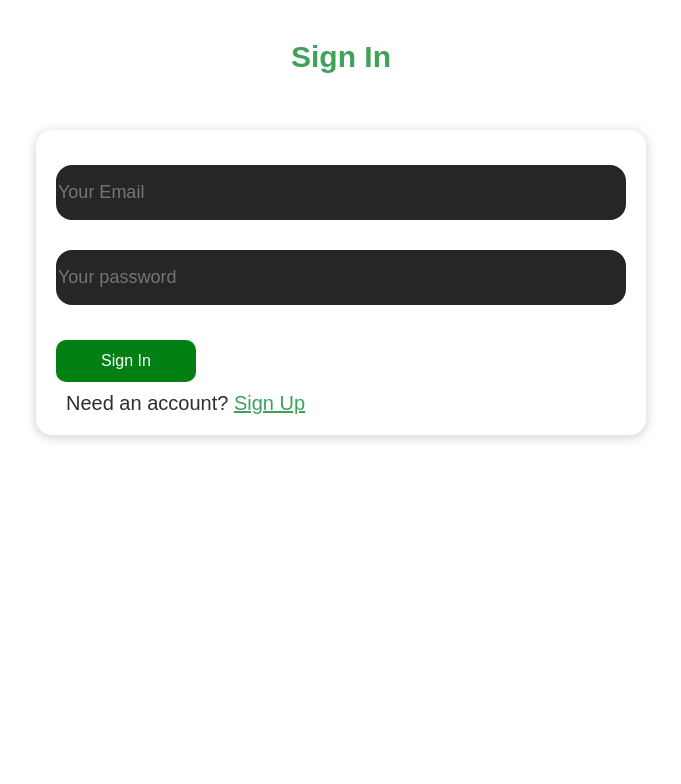
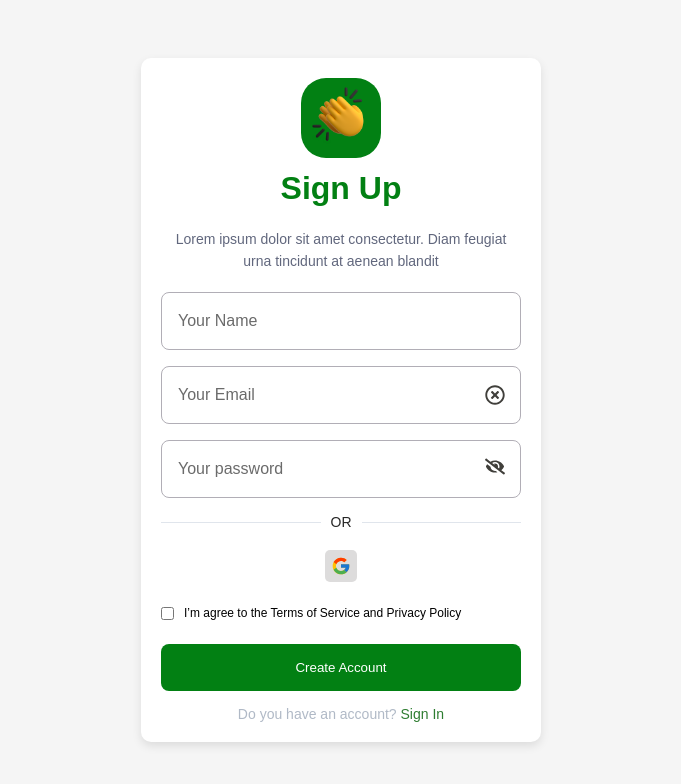
Before and after one commit to skillhataccelerator9team9/skillSwap, a React (Create React App) app in the folder client/skillswap-ui/: page / in a window 1280 px wide. Both pictures are taken after a click on the button "Sign In". Shown: the top 784 px of the page, without its empty margins (299-980 px from the left). Built offline with nearby package versions, Linux system fonts and the light colour scheme; no server answers; the HTML template or start-up script is replaced by a standard one.

Commit message:
sign up page according to design

```diff
--- a/client/skillswap-ui/src/components/Login.jsx
+++ b/client/skillswap-ui/src/components/Login.jsx
@@ -1,7 +1,11 @@
 import React, { useState, useEffect } from 'react';
 import axios from "axios";
 import { useNavigate, useLocation } from 'react-router-dom';
-// import Cookies from 'js-cookie';
+
+
+import { FaEye, FaEyeSlash, FaRegTimesCircle } from 'react-icons/fa';
+import { FcGoogle } from "react-icons/fc";
+import clapsImage from '../assets/claps.png';
 
 import '../styles/login.css'
 import { useUser } from './UserContext';
@@ -23,6 +27,16 @@ const Login = () => {
   const [message2, setMessage2] = useState('Sign In');
   //const [message3, setMessage3] = useState('successfully_signin');
   const navigate = useNavigate();  // Hook for navigation
+
+  const [isPasswordVisible, setIsPasswordVisible] = useState(false);
+  const togglePasswordVisibility = () => {
+    setIsPasswordVisible(!isPasswordVisible);
+  };
+
+  const handleClearEmail = () => {
+    setEmail(''); // Clear the email state
+  };
+
 
   // Use the passed state to set the initial form mode
   useEffect(() => {
@@ -138,60 +152,146 @@ const Login = () => {
     }
   };
 
+
+
   return (
-    <div className='login'>
+    // <div className='login'>
 
-      <div className="secContainer container grid">
+    //   <div className="secContainer container grid">
 
-        <div className="loginTitle">
-          <h1>{buttonName}</h1>
+    //     <div className="loginTitle">
+    //       <h1>{buttonName}</h1>
+    //     </div>
+
+    //     <div className="loginForm">
+    //       <form className="login-Form" onSubmit={loginFunction}>
+    //         {buttonName === "Sign In" ? <div></div> : <input
+    //           className="loginInput"
+    //           type="text"
+    //           name="name"
+    //           value={username}
+    //           placeholder="Your Name" required
+    //           onChange={(e) => setUsername(e.target.value)}
+    //         />
+    //         }
+    //         <input
+    //           className="loginInput"
+    //           type="email"
+    //           name="email"
+    //           value={email}
+    //           placeholder="Your Email" required
+    //           onChange={(e) => setEmail(e.target.value)}
+    //         />
+    //         <input
+    //           className="loginInput"
+    //           type="password"
+    //           name="password"
+    //           value={password}
+    //           placeholder="Your password" required
+    //           onChange={(e) => setPassword(e.target.value)}
+    //         />
+    //         <div className="buttonAndStatus">
+    //           <button
+    //             className="btn btn1"
+    //             type="text"
+    //           >
+    //             {buttonName}
+    //           </button>
+
+    //         </div>
+
+    //         <h2 className="message" >
+
+    //           {message1} <span className="messageLogin" onClick={switchLogin}>{message2}</span>
+    //         </h2>
+    //       </form>
+    //     </div>
+    //   </div>
+
+    // </div>
+
+    <div className="signup-container">
+      <div className="signup-frame">
+        {/* Claps Image */}
+        <div className="claps-image-wrapper">
+          <img src={clapsImage} alt="Claps" className="claps-image" />
         </div>
 
-        <div className="loginForm">
-          <form className="login-Form" onSubmit={loginFunction}>
-            {buttonName === "Sign In" ? <div></div> : <input
-              className="loginInput"
+        {/* Sign Up Heading */}
+        <div className="signup-heading">
+          <h1 className="signup-title">Sign Up</h1>
+          <p className="signup-subtitle">
+            Lorem ipsum dolor sit amet consectetur. Diam feugiat urna tincidunt at aenean blandit
+          </p>
+        </div>
+
+        <div className="input-wrapper">
+          <input
             type="text"
-              name="name"
+            className="input-field"
             value={username}
             placeholder="Your Name" required
             onChange={(e) => setUsername(e.target.value)}
           />
-            }
+          {/* No icon for Full Name */}
+        </div>
+
+        <div className="input-wrapper">
           <input
-              className="loginInput"
             type="email"
-              name="email"
+            className="input-field"
             value={email}
             placeholder="Your Email" required
             onChange={(e) => setEmail(e.target.value)}
           />
+          <FaRegTimesCircle className="input-icon"
+            onClick={handleClearEmail}
+          />
+        </div>
+
+        <div className="input-wrapper">
           <input
-              className="loginInput"
-              type="password"
-              name="password"
+            type={isPasswordVisible ? 'text' : 'password'}
+            className="input-field"
             value={password}
             placeholder="Your password" required
             onChange={(e) => setPassword(e.target.value)}
           />
-            <div className="buttonAndStatus">
-              <button
-                className="btn btn1"
-                type="text"
-              >
-                {buttonName}
-              </button>
-
-            </div>
-
-            <h2 className="message" >
-
-              {message1} <span className="messageLogin" onClick={switchLogin}>{message2}</span>
-            </h2>
-          </form>
+          <div className="input-icon" onClick={togglePasswordVisibility}>
+            {isPasswordVisible ? <FaEye /> : <FaEyeSlash />}
           </div>
         </div>
 
+        {/* OR Section */}
+        <div className="or-section">
+          <span className="or-line"></span>
+          <span className="or-text">OR</span>
+          <span className="or-line"></span>
+        </div>
+
+        {/* Google Sign In */}
+        <div className="google-signin-wrapper">
+          <div className="google-signin">
+            <FcGoogle className="google-icon" />
+          </div>
+        </div>
+
+        {/* Agreement Checkbox */}
+        <div className="agreement-section">
+          <input type="checkbox" className="agreement-checkbox" />
+          <label className="agreement-label">
+            I’m agree to the Terms of Service and Privacy Policy
+          </label>
+        </div>
+
+        {/* Create Account Button */}
+        <button className="create-account-btn">Create Account</button>
+
+        {/* Sign In Option */}
+        <p className="signin-option">
+          Do you have an account? <span className="signin-link">Sign In</span>
+        </p>
+      </div>
     </div>
   )
 }
--- a/client/skillswap-ui/src/styles/login.css
+++ b/client/skillswap-ui/src/styles/login.css
@@ -1,168 +1,245 @@
-/* Colors */
-:root {
-  /* --primaryColor: hsl(49, 76%, 45%);
-  --primaryColor1: hsl(26, 93%, 50%);
-  --HoverColor: hsl(26, 90%, 42%);
-  --whiteColor: hsl(0, 0%, 100%);
-  --blackColor: hsl(0, 0%, 18%);
-  --textColor: hsl(240, 1%, 48%);
-  --whiteColorDeam: hsl(0, 0%, 93%);
-  --greyBg: hsl(0, 0%, 96%);
-  --greyText: rgb(190, 190, 190);
-  --inputColor: hsl(330, 12%, 97%);
-  --boxShadow: 0 2px 8px 2px rgba(178, 178, 178, 0.45);
-  --boxShadow1: 0 2px 8px 2px rgba(202, 170, 28, 0.45); */
-  --primaryColor: rgba(2, 128, 19, 1);
-  --textColor: rgba(64, 63, 59, 1);
-  --neutral: rgba(255, 255, 255, 1);
-  --backgroundColor: hsl(0, 0%, 57%);
-  --boxShadow1: 0 2px 8px 2px rgba(2, 128, 19, 1);
+.signup-container {
+  display: flex;
+  justify-content: center;
+  align-items: center;
+  height: 100vh;
+  background-color: #f5f5f5;
 }
 
-.login {
-  /* background-color: black; */
-  background: var(--greyColor);
-  padding: 40px 30px 40px 30px;
-  /* padding: 40px 00px 40px 0px; */
+.signup-frame {
+  width: 400px;
+  padding: 20px;
+  background: white;
+  box-shadow: 0px 4px 10px rgba(0, 0, 0, 0.1);
+  border-radius: 10px;
 }
 
-.login .secContainer {
-  gap: 1.5rem;
+.claps-image-wrapper {
+  display: flex;
+  justify-content: center;
+  margin-bottom: 10px;
 }
 
-.login .secContainer .loginTitle h1 {
-  padding-bottom: .5rem;
-  color: var(--primaryColor);
-  font-size: 30px;
-  font-weight: 700;
-  text-align: center;
+.claps-image {
+  width: 80px;
+  height: 80px;
+  border-radius: 25px;
+  background: rgba(2, 128, 19, 1);
 }
 
-.login .secContainer .loginForm {
-  margin-top: 2rem;
-  background: var(--whiteColor);
-  padding: 20px;
-  font-size: 13px;
-  font-weight: 300;
-  color: var(--blackColor);
-  border-radius: 1rem;
-  /* uses to make the effect smooth */
-  transition: 0.5s;
-
-  overflow: hidden;
-  border-radius: 1rem;
-  box-shadow: var(--boxShadow);
+.signup-heading {
+  text-align: center;
+  margin-bottom: 20px;
 }
 
-.login .secContainer .loginForm .formTitle h2 {
-  font-size: 30px;
-  font-weight: 500;
-  color: var(--primaryColor);
-  text-align: center;
-  margin-bottom: 15px;
-  /* border-bottom: 1px solid var(--primaryColor); */
+.signup-title {
+  font-family: 'Poppins', sans-serif;
+  font-size: 32px;
+  font-weight: 600;
+  line-height: 40px;
+  color: rgba(2, 128, 19, 1);
+  margin-bottom: 20px;
 }
 
-.login .secContainer .loginForm .login-Form .buttonAndStatus {
-  display: inline-flex;
-  flex-direction: column;
+.signup-subtitle {
+  font-family: 'Poppins', sans-serif;
+  font-size: 14px;
+  font-weight: 400;
+  line-height: 22px;
+  color: rgba(97, 103, 125, 1);
 }
 
-.login .secContainer .loginForm .login-Form .btn1 {
-  /* width: fit-content;
-  background: var(--blackColor);
-  padding: 15px 50px;
-  margin-top: 15px;
-  border-radius: 16px;
-  color: #fff;
-  font-size: 18px;
-  font-weight: 500;
-  transition: 0.5s; */
-  background-color: rgba(2, 128, 19, 1);
-  color: var(--neutral);
-  border: none;
-  width: 140px;
-  height: 42px;
-  margin-top: 20px;
-  /* Ensure height is fixed */
-  border-radius: 10px;
-  padding: 10px 20px;
-  cursor: pointer;
+/* .input-fields {
+  margin-bottom: 20px;
+} */
+
+/* .input-wrapper {
+  margin-bottom: 16px;
+} */
+
+/* .input-label {
+  font-family: 'Poppins', sans-serif;
+  font-size: 14px;
+  font-weight: 400;
+  line-height: 22px;
+  color: rgba(107, 107, 107, 1);
+  margin-bottom: 5px;
+} */
+
+/* .input-field {
+  width: 100%;
+  padding: 16px;
+  border: 1px solid rgba(177, 174, 182, 1);
+  border-radius: 8px;
   font-family: 'Poppins', sans-serif;
   font-size: 16px;
-  font-weight: 400;
-  /* line-height: 28px; */
-  text-align: center;
-  transition: background-color 0.3s;
-  opacity: 1;
+  font-weight: 500;
+  color: rgba(64, 63, 59, 1);
+} */
+
+/* .input-icon-wrapper {
+  display: flex;
+  align-items: center;
+} */
+
+/* .input-icon {
+  margin-right: 10px;
+  color: rgba(107, 107, 107, 1);
+} */
+
+.input-wrapper {
+  position: relative;
+  width: 100%;
+  /* Ensure it fills the parent container */
+  height: 58px;
+  margin-bottom: 16px;
 }
 
-.login .secContainer .loginForm:hover {
-  /* box-shadow: var(--boxShadow1); */
-  /* box-shadow: var(--primaryColor); */
+.input-field {
+  width: 100%;
+  height: 100%;
+  padding: 16px 40px 16px 16px;
+  /* Space for the icon on the right */
+  font-family: Poppins, sans-serif;
+  font-size: 16px;
+  font-weight: 500;
+  border: 1px solid rgba(177, 174, 182, 1);
+  border-radius: 8px;
+  /* Customize as per your design */
+}
+
+.input-field::placeholder {
+  color: rgba(107, 107, 107, 1);
+  /* Label placeholder color */
+}
+
+.input-icon {
+  position: absolute;
+  right: 16px;
+  /* Adjust the right padding for the icon */
+  top: 50%;
+  transform: translateY(-50%);
+  font-size: 20px;
+  color: rgba(64, 63, 59, 1);
+}
+
+.input-wrapper {
+  position: relative;
+  width: 100%;
+  /* Ensure it fills the parent container */
+  height: 58px;
+  margin-bottom: 16px;
+}
+
+.input-field {
+  width: 100%;
+  height: 100%;
+  padding: 16px 40px 16px 16px;
+  /* Space for the icon on the right */
+  font-family: Poppins, sans-serif;
+  font-size: 16px;
+  font-weight: 500;
+  border: 1px solid rgba(177, 174, 182, 1);
+  border-radius: 8px;
+  /* Customize as per your design */
+}
+
+.input-field::placeholder {
+  color: rgba(107, 107, 107, 1);
+  /* Label placeholder color */
+}
+
+.input-icon {
+  position: absolute;
+  right: 16px;
+  /* Adjust the right padding for the icon */
+  top: 50%;
+  transform: translateY(-50%);
+  font-size: 20px;
+  color: rgba(64, 63, 59, 1);
+  cursor: pointer;
+}
+
+.or-section {
+  display: flex;
+  align-items: center;
+  justify-content: center;
+  margin-bottom: 20px;
+}
+
+.or-line {
+  flex-grow: 1;
+  height: 1px;
+  background: rgba(224, 229, 236, 1);
+}
+
+.or-text {
+  margin: 0 10px;
+  font-family: 'Poppins', sans-serif;
+  font-size: 14px;
+  color: rgba(38, 38, 38, 1);
+}
+
+.google-signin-wrapper {
+  display: flex;
+  justify-content: center;
+  align-items: center;
+  padding-bottom: 20px;
+}
+
+.google-signin {
+  width: 32px;
+  height: 32px;
+  background: rgba(221, 220, 220, 1);
+  display: flex;
+  justify-content: center;
+  align-items: center;
+  border-radius: 5px;
+  cursor: pointer;
+}
+
+.google-icon {
+  font-size: 20px;
 
 }
 
-.login .secContainer .loginForm .login-Form .btn:hover {
-
-  /* background: var(--primaryColor); */
-  background-color: hsl(137, 45%, 60%);
-  transition: .3s ease;
+.agreement-section {
+  display: flex;
+  align-items: center;
+  margin-bottom: 20px;
 }
 
-.login .secContainer .loginForm .login-Form h2 {
-  font-size: 20px;
-  font-weight: 500;
-  color: var(--primaryColor);
-  text-align: left;
-  margin-left: 10px;
-  margin-top: 10px;
+.agreement-checkbox {
+  margin-right: 10px;
 }
 
-.login .secContainer .loginForm .login-Form form {
-  width: 100%;
+.agreement-label {
+  font-family: 'Poppins', sans-serif;
+  font-size: 12px;
+  line-height: 22px;
 }
 
-.login .secContainer .loginForm .login-Form .loginInput {
+.create-account-btn {
   width: 100%;
-  border: 2px solid #262626;
-  outline: none;
-  background: #262626;
-  padding: 15px 0;
-  margin: 15px 0;
-  color: #fff;
-  font-size: 18px;
-  /* border-radius: 6px; */
-  border-radius: 16px;
-}
-
-.login .secContainer .loginForm .login-Form .loginInput:focus {
-  /*
-  background: var(--primaryColor); */
-  /* outline: var(--primaryColor); */
-
-  /* outline: none !important; */
-  border: 2px solid var(--primaryColor);
-}
-
-.login .secContainer .loginForm .login-Form .message {
-  color: var(--blackColor);
-}
-
-.login .secContainer .loginForm .login-Form .message .messageLogin {
-  color: var(--primaryColor);
-  text-decoration: underline;
+  padding: 16px;
+  background: rgba(2, 128, 19, 1);
+  color: white;
+  font-family: 'Poppins', sans-serif;
+  border: none;
+  border-radius: 8px;
   cursor: pointer;
 }
 
+.signin-option {
+  padding-top: 15px;
+  text-align: center;
+  font-family: 'Poppins', sans-serif;
+  font-size: 14px;
+  color: rgba(124, 139, 160, 0.6);
+}
 
+.signin-link {
 
-/* Media Queries =====================> */
-@media screen and (min-width: 950px) {
-  .login .secContainer .loginForm {
-    width: 50%;
-    margin-top: 3rem;
-    margin-left: auto;
-    margin-right: auto;
-  }
+  color: rgba(46, 125, 49, 1);
+  cursor: pointer;
 }
```
Also changed, not shown: client/skillswap-ui/src/assets/claps.png (added). Lines whose indentation alone changed are shown as unchanged.
